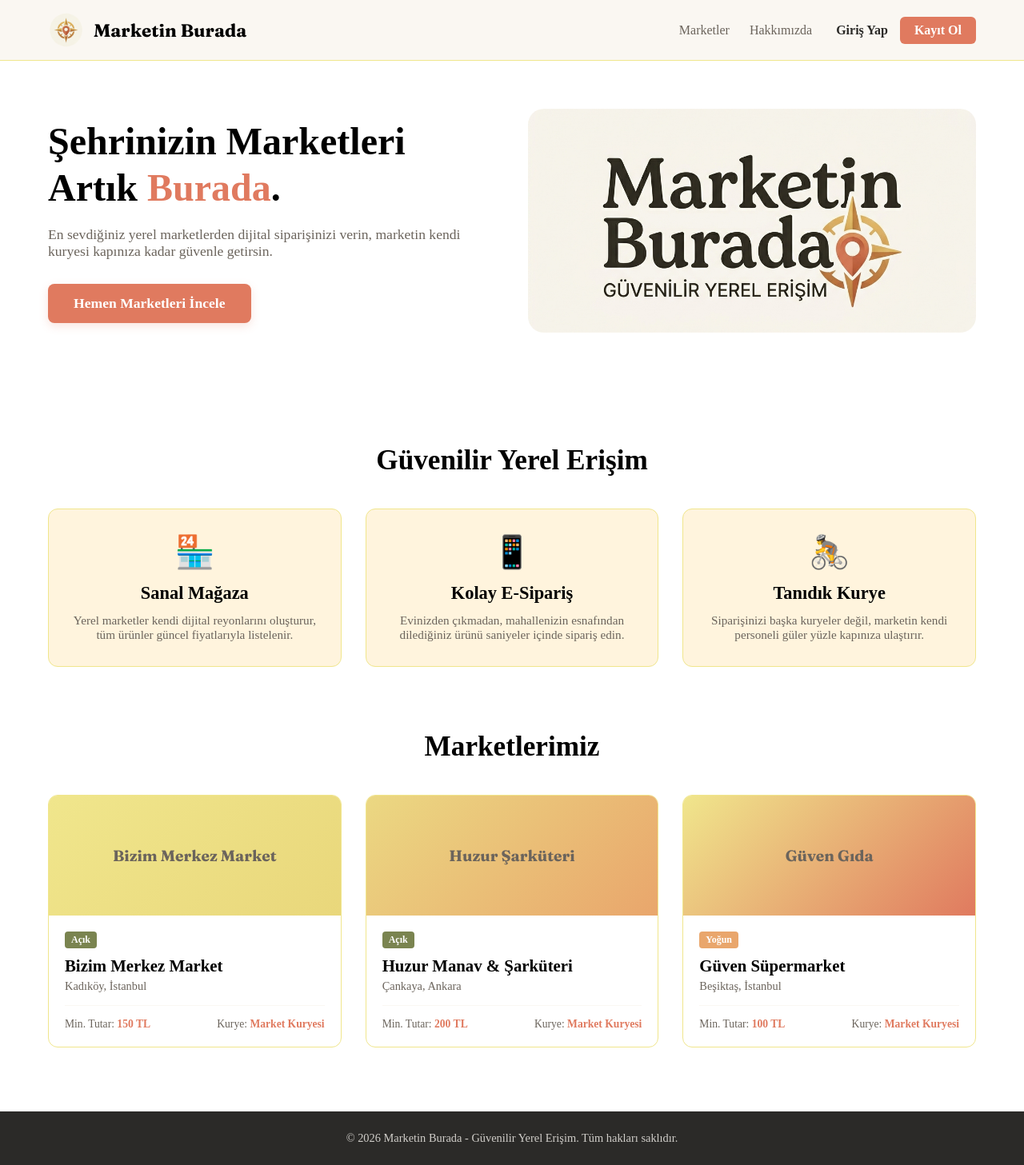
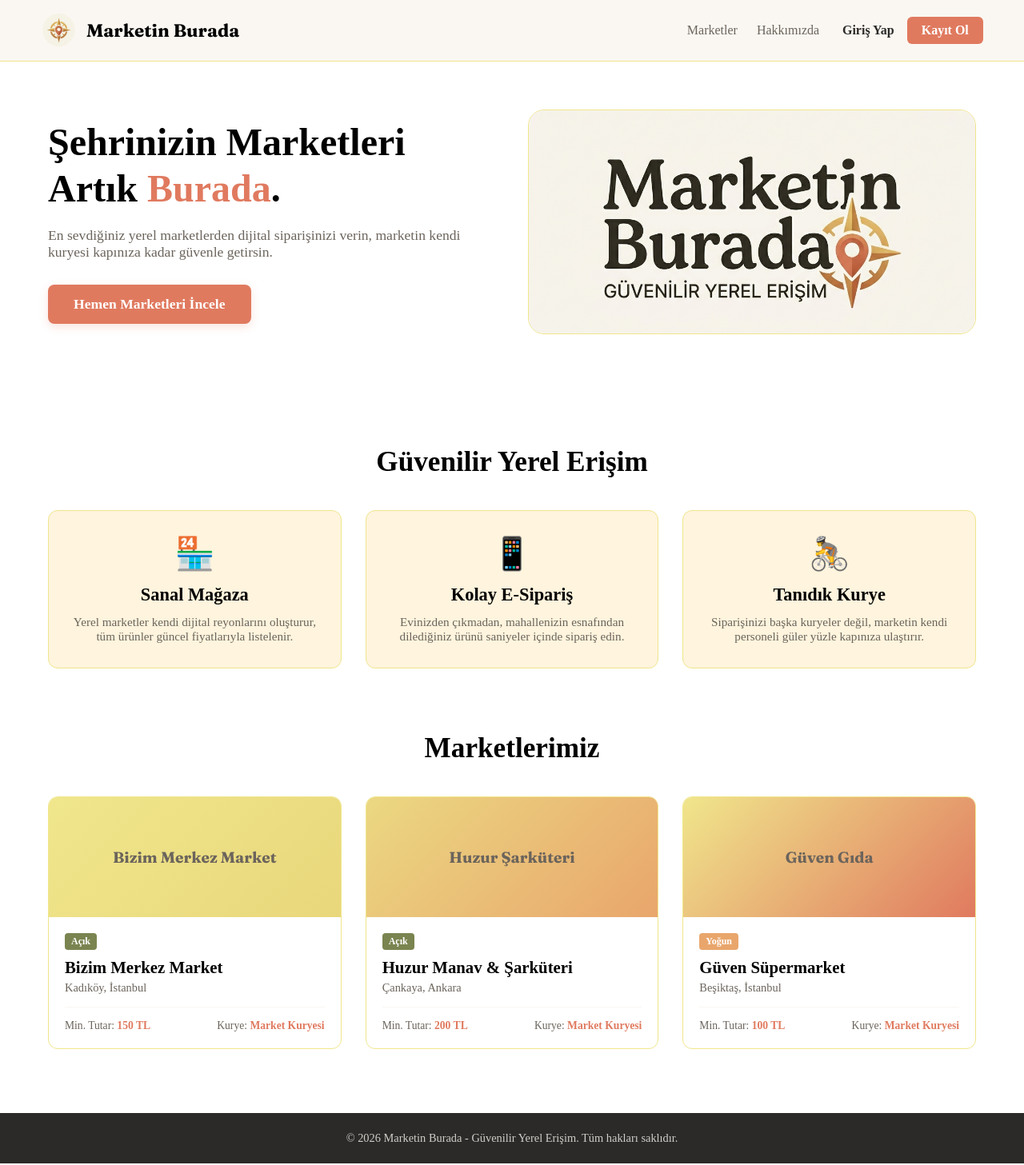
Before and after one commit to LoLChC/MarketinBurada, a Django app: page / in a window 1280 px wide. Shown: the whole page at 80% size. Run offline with Django 4.2, Linux system fonts and the light colour scheme; some libraries are stand-ins or nearby versions.

Commit message:
Auto commit

```diff
--- a/main/static/css/home.css
+++ b/main/static/css/home.css
@@ -53,7 +53,7 @@
 }
 
 .hero-image img {
-
+    border: 1px solid rgb(240, 230, 140);
     max-width: 100%;
     height: auto;
     border-radius: 20px;
@@ -161,4 +161,6 @@
     padding-top: 15px;
     border-top: 1px solid #FAF7F2;
 }
-.market-details span strong { color: #E07A5F; }
+.market-details span strong {
+    color: #E07A5F;
+}
--- a/main/static/css/layout.css
+++ b/main/static/css/layout.css
@@ -31,7 +31,7 @@ body.theme-marketin-burada {
     color: inherit;
 }
 
-/* Genel Kapsayıcı Yapı */
+/* Genel Kapsayıcı Yapı (Dokunulmadı) */
 .container {
     max-width: 1200px;
     margin: 0 auto;
@@ -39,7 +39,7 @@ body.theme-marketin-burada {
     flex: 1;
 }
 
-/* Ortak Buton Temelleri */
+/* Ortak Buton Temelleri (Dokunulmadı) */
 .btn-primary {
     background-color: #E07A5F;
     color: white !important;
@@ -49,3 +49,91 @@ body.theme-marketin-burada {
     transition: opacity 0.3s;
 }
 .btn-primary:hover { opacity: 0.9; }
+
+/** HEADER (Tüm px'ler yüzdelik ve esnek birimlere çevrildi) **/
+
+header.header {
+    background-color: rgba(250, 247, 242, 0.95);
+    border-bottom: 0.06rem solid rgb(240, 230, 140); /* 1px zorunlu alt çizgi esnek birimi */
+    position: sticky;
+    top: 0;
+    z-index: 100;
+    backdrop-filter: blur(10px);
+    transition: background-color 0.3s, box-shadow 0.3s;
+}
+
+header.header.scrolled {
+    box-shadow: 0 0.25rem 1.25rem rgba(0, 0, 0, 0.04); /* Gölge derinliği için rem kullanıldı */
+    background-color: #FAF7F2;
+}
+
+.header-container {
+    display: flex;
+    justify-content: space-between;
+    align-items: center;
+    padding: 1.2% 2%; /* Tamamen yüzdelik iç boşluk */
+    max-width: 96%;   /* 1200px yerine esnek yüzdelik genişlik */
+    margin: 0 auto;
+}
+
+.logo-area {
+    display: flex;
+    align-items: center;
+    gap: 0.75rem;     /* 12px yerine fonta duyarlı oran */
+}
+
+.logo-area img {
+    height: 2.8rem;   /* 45px yerine font büyüklüğüne göre ölçeklenen yükseklik */
+    width: auto;
+}
+
+.logo-area span {
+    font-family: "Fraunces", serif;
+    font-size: 1.4rem;
+    font-weight: 700;
+}
+
+.header-links {
+    display: flex;
+    gap: 1.5rem;      /* 25px yerine fonta duyarlı oran */
+    align-items: center;
+}
+
+.header-links > a {
+    font-weight: 500;
+    color: #6B645C;
+    transition: color 0.2s;
+}
+
+.header-links > a:hover { color: #E07A5F; }
+
+.auth-links {
+    display: flex;
+    align-items: center;
+    gap: 1rem;
+    margin-left: 0.3rem;
+}
+
+.btn-login {
+    font-weight: 600;
+    color: #2B2A28 !important;
+    transition: color 0.2s;
+}
+
+.btn-login:hover { color: #E07A5F !important; }
+
+/** FOOTER (Tüm px'ler yüzdelik yapıldı) **/
+
+footer {
+    background-color: #2B2A28;
+    color: #FAF7F2;
+    text-align: center;
+    font-size: 0.9rem;
+    width: 100%;
+}
+
+footer p {
+    padding: 1.8% 2%; /* 25px olan sabit iç boşluk tamamen yüzdelik (%1.8 dikey, %2 yatay) yapıldı */
+    color: #FAF7F2;
+    opacity: 0.8;
+}
--- a/main/templates/main/home.html
+++ b/main/templates/main/home.html
@@ -3,7 +3,7 @@
 <!DOCTYPE html>
 <html lang="tr">
 <head>
-    {% block title %}Marketin Burada | Güvenilir Yerel Erişim{% endblock %},
+    {% block title %}Marketin Burada | Güvenilir Yerel Erişim{% endblock %}
     {% block extra_css %}
         <meta charset="UTF-8">
         <meta name="viewport" content="width=device-width, initial-scale=1.0">
--- a/main/urls.py
+++ b/main/urls.py
@@ -3,4 +3,5 @@ from . import views
 
 urlpatterns = [
     path('', views.home, name='home'),
+    path('about/', views.about, name='about'),
 ]
--- a/main/views.py
+++ b/main/views.py
@@ -5,3 +5,7 @@ import random
 def home(request):
     random_number = random.randint(1, 2000)
     return render(request, 'main/home.html', {'random_number': random_number})
+
+def about(request):
+    random_number = random.randint(1, 2000)
+    return render(request, 'main/about.html', {'random_number': random_number})
--- a/templates/partials/_footer.html
+++ b/templates/partials/_footer.html
@@ -1,19 +1,4 @@
 {% load static %}
-<style>
-    footer {
-    background-color: #2B2A28;
-    color: #FAF7F2;
-    text-align: center;
-    font-size: 0.9rem;
-    width: 100%;
-}
-
-footer p {
-    padding: 25px;
-    color: #FAF7F2;
-    opacity: 0.8;
-}
-</style>
 <footer>
     <p>© 2026 Marketin Burada - Güvenilir Yerel Erişim. Tüm hakları saklıdır.</p>
 </footer>
--- a/templates/partials/_header.html
+++ b/templates/partials/_header.html
@@ -1,75 +1,4 @@
 {% load static %}
-<style>
-    header.header {
-    background-color: rgba(250, 247, 242, 0.95);
-    border-bottom: 1px solid rgb(240, 230, 140);
-    position: sticky;
-    top: 0;
-    z-index: 100;
-    backdrop-filter: blur(10px);
-    transition: background-color 0.3s, box-shadow 0.3s;
-}
-
-header.header.scrolled {
-    box-shadow: 0 4px 20px rgba(0, 0, 0, 0.04);
-    background-color: #FAF7F2;
-}
-
-.header-container {
-    display: flex;
-    justify-content: space-between;
-    align-items: center;
-    padding: 15px 20px;
-    max-width: 1200px;
-    margin: 0 auto;
-}
-
-.logo-area {
-    display: flex;
-    align-items: center;
-    gap: 12px;
-}
-
-.logo-area img {
-    height: 45px;
-    width: auto;
-}
-
-.logo-area span {
-    font-family: "Fraunces", serif;
-    font-size: 1.4rem;
-    font-weight: 700;
-}
-
-.header-links {
-    display: flex;
-    gap: 25px;
-    align-items: center;
-}
-
-.header-links > a {
-    font-weight: 500;
-    color: #6B645C;
-    transition: color 0.2s;
-}
-
-.header-links > a:hover { color: #E07A5F; }
-
-.auth-links {
-    display: flex;
-    align-items: center;
-    gap: 15px;
-    margin-left: 5px;
-}
-
-.btn-login {
-    font-weight: 600;
-    color: #2B2A28 !important;
-    transition: color 0.2s;
-}
-
-.btn-login:hover { color: #E07A5F !important; }
-</style>
 <header class="header" id="mainHeader">
     <div class="header-container">
         <a href="/" class="logo-area">
```
Also changed, not shown: main/templates/main/about.html (added, +18 -0 lines), main/static/css/about.css (added), main/static/js/about.js (added). Lines whose indentation alone changed are shown as unchanged.
